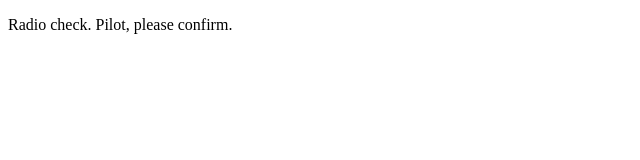
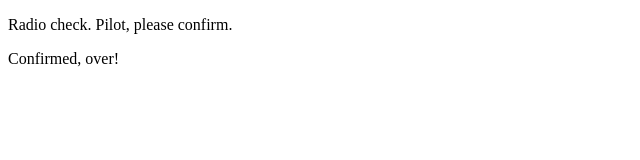
Before and after one commit to jaamesh/james-communication-log, a plain HTML site: page index.html in a window 1280 px wide. Shown: the whole page, without its empty margins (0-640 px from the left). Drawn offline with Linux system fonts and the light colour scheme.

Commit message:
Communication with Control.

```diff
--- a/index.html
+++ b/index.html
@@ -2,5 +2,6 @@
 <html>
    <body>
       <p>Radio check. Pilot, please confirm.</p>
+      <p>Confirmed, over!</p>
    </body>
 </html>
```
